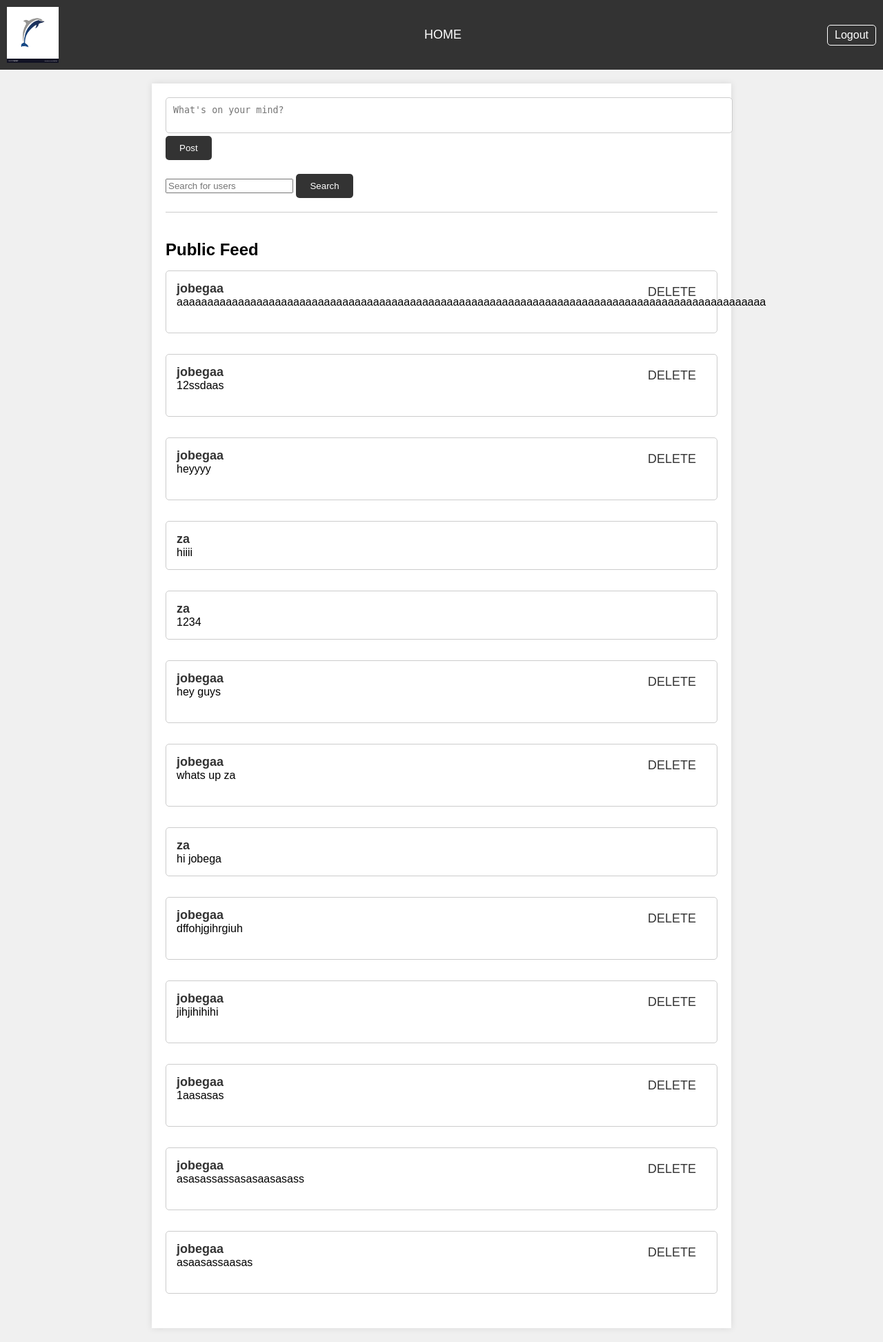
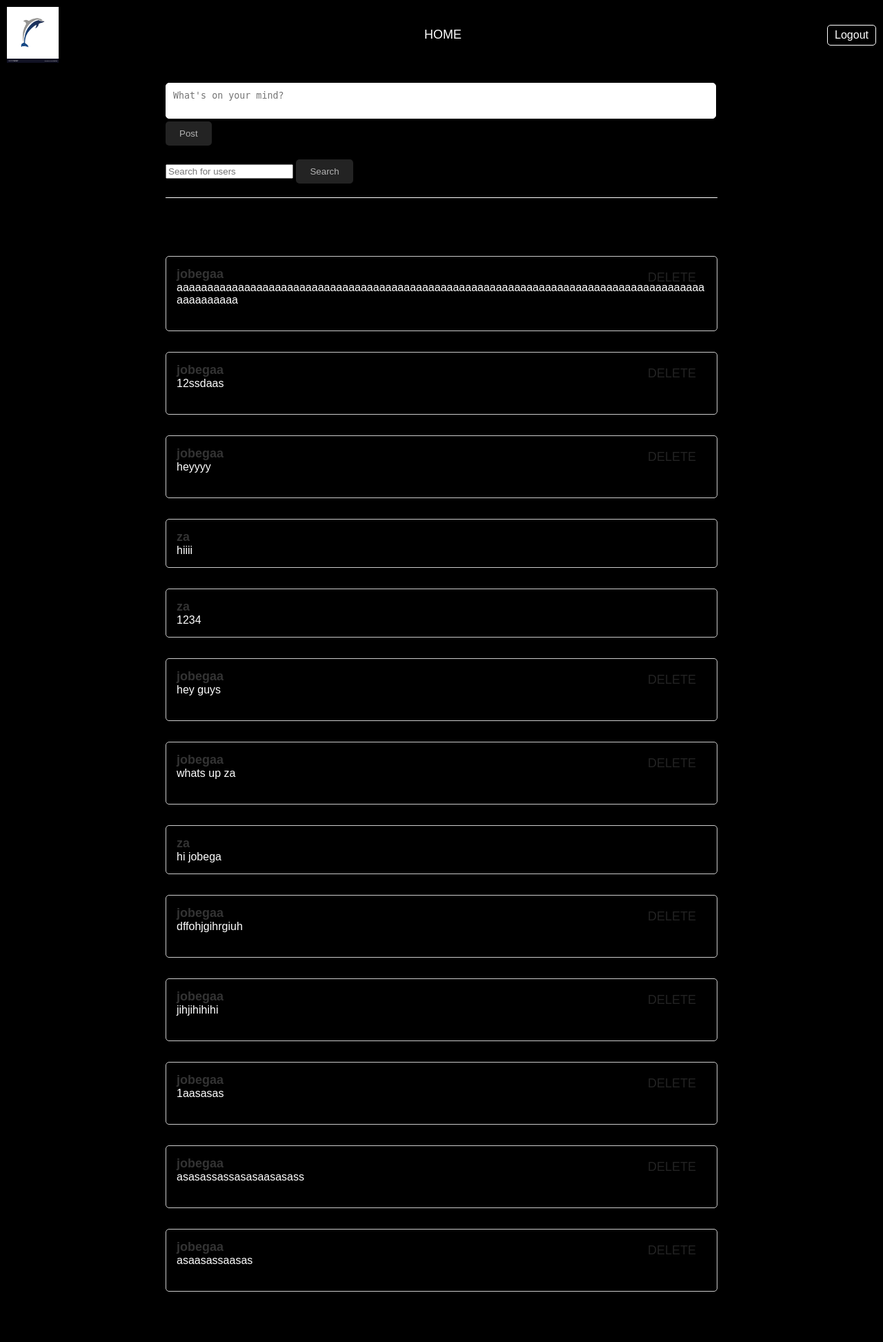
Before and after one commit to JosephPobega/EcoSystem, a Flask app: page /dashboard in a window 1280 px wide. Shown: the whole page at 69% size. After the commit the page ends 1872 px from the top, so only its background shows below. Run offline with Flask 3, Linux system fonts and the light colour scheme; a user stored in the database is signed in.

Commit message:
Add files via upload

```diff
--- a/static/dashboard.css
+++ b/static/dashboard.css
@@ -2,16 +2,22 @@ body {
     font-family: Arial, sans-serif;
     margin: 0;
     padding: 0;
-    background-color: #f0f0f0;
+    background-color: black; /* Use your preferred background color */
 }
 
 header {
     display: flex;
+    position: fixed;
+    top: 0;
+    left: 0;
+    right: 0;
     justify-content: space-between;
     align-items: center;
     padding: 10px;
-    background-color: #333; /* Adjust the background color as needed */
+    background-color: black; /* Adjust the background color as needed */
     color: white; /* Adjust the text color as needed */
+    z-index: 100; /* Ensure the header is above other content */
+    box-shadow: 0 2px 5px rgba(0, 0, 0, 0.1); /* Add a subtle shadow */
 }
 
 img {
@@ -40,18 +46,20 @@ main {
     max-width: 800px;
     margin: 20px auto;
     padding: 20px;
-    background-color: #fff;
+    padding-top: 100px;
+    background-color: rgb(0, 0, 0);
     box-shadow: 0 0 10px rgba(0, 0, 0, 0.1);
 }
 
 form {
     margin-bottom: 20px;
+    padding-right: 3%;
 }
 
 textarea {
     width: 100%;
     padding: 10px;
-    border: 1px solid #ccc;
+    border: 1px solid #ffffff;
     border-radius: 5px;
     resize: none;
 }
@@ -63,12 +71,20 @@ button[type="submit"] {
     border: none;
     border-radius: 5px;
     cursor: pointer;
+    opacity: 0.7; /* Default opacity */
+    transition: opacity 0.3s ease; /* Add transition for smooth fade effect */
+}
+
+button[type="submit"]:hover {
+    opacity: 1; /* Increase opacity on hover */
 }
 
 .public-feed {
-    border-top: 1px solid #ccc;
+    border-top: 1px solid #ffffff;
     padding-top: 20px;
 }
+
+
 
 h2 {
     font-size: 24px;
@@ -79,6 +95,8 @@ ul {
     list-style: none;
     padding: 0;
 }
+
+
 
 li {
     margin-bottom: 30px; /* Increased margin to space out comments */
@@ -118,3 +136,8 @@ form[action^="/delete_post"] button[type="submit"] {
     margin-top: 10px;
     font-size: 16px;
 }
+
+.post-message {
+    overflow-wrap: break-word; /* Handle overflow */
+    color: #fff;
+}
```
Also changed, not shown: static/style.css (line endings or trailing spaces).
